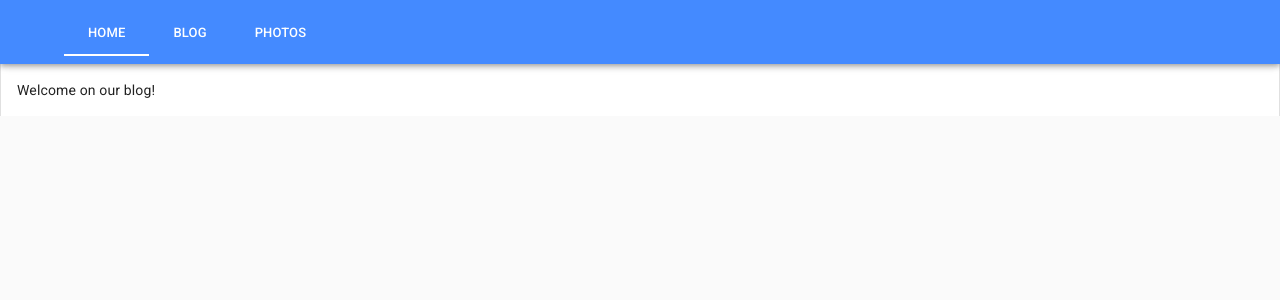
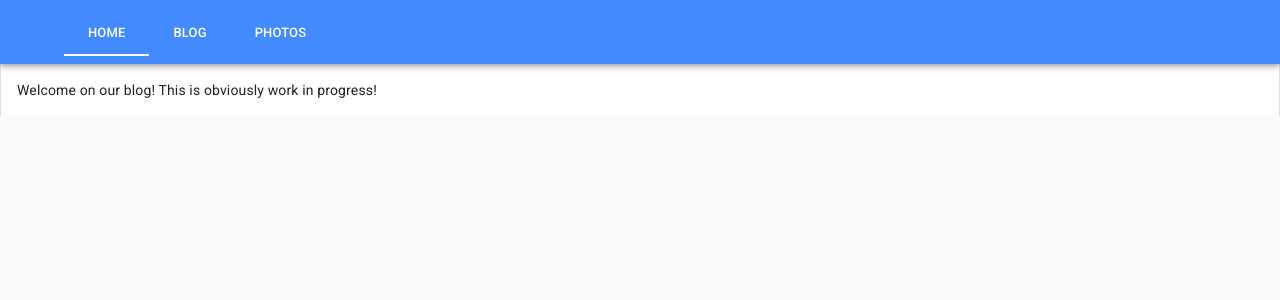
Before and after one commit to RSchlenker/fernblick-ui, a Vue app: page /#/ in a window 1280 px wide. Shown: the top 300 px of the page. Built offline with nearby package versions, Linux system fonts and the light colour scheme.

Commit message:
Just testing the deployment

```diff
--- a/src/components/Home.vue
+++ b/src/components/Home.vue
@@ -1,6 +1,7 @@
 <template>
   <div>
     Welcome on our blog!
+    This is obviously work in progress!
   </div>
 </template>
 
```
